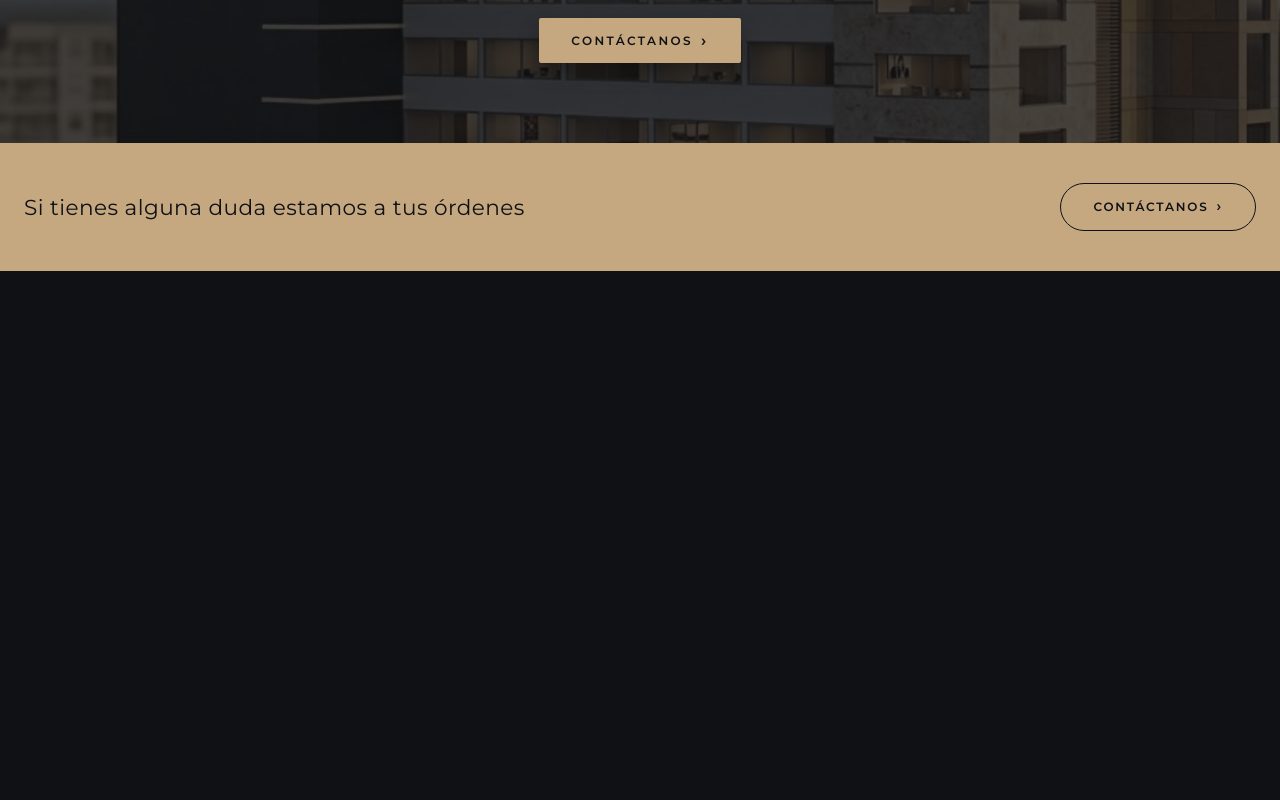
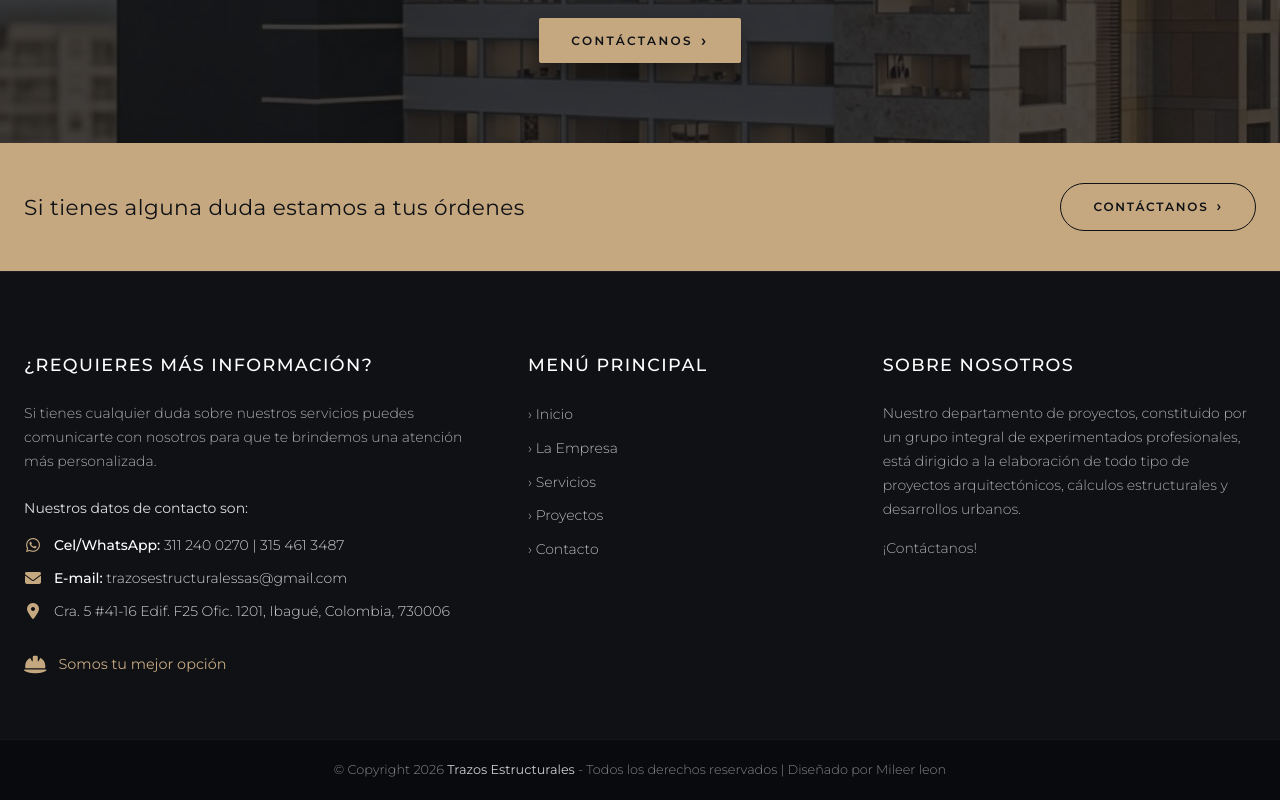
Before and after one commit to Leo1827/trazos-estructurales, a Next.js app: page / in a window 1280 px wide. Shown: the part 2282-3082 px from the top of the page. Before the commit the page ends 2553 px from the top, so only its background shows below. Built offline with nearby package versions, Linux system fonts and the light colour scheme; a web font is replaced by a local one.

Commit message:
feat: add footer responsive

```diff
--- a/app/page.tsx
+++ b/app/page.tsx
@@ -2,6 +2,7 @@ import About from "@/components/About/About";
 import CtaBar from "@/components/CtaBar/CtaBar";
 import CtaParallax from "@/components/CtaParallax/CtaParallax";
 import Feature from "@/components/Feature/Feature";
+import Footer from "@/components/Footer/Footer";
 import Hero from "@/components/Hero/Hero";
 import Navbar from "@/components/Navbar/Navbar";
 
@@ -16,6 +17,7 @@ export default function Home() {
         <About />
         <CtaParallax />
         <CtaBar />
+        <Footer />
       </main>
 
     </>
--- /dev/null
+++ b/components/Footer/Footer.module.css
@@ -0,0 +1,158 @@
+.footer {
+  background-color: var(--dark, #0f1115);
+  color: var(--white, #ffffff);
+  padding-top: 5rem;
+  border-top: 1px solid rgba(255, 255, 255, 0.05);
+}
+
+.container {
+  max-width: 1280px;
+  margin: 0 auto;
+  padding: 0 1.5rem 4rem;
+  display: grid;
+  grid-template-columns: 1fr;
+  gap: 3rem;
+}
+
+@media (min-width: 768px) {
+  .container {
+    grid-template-columns: repeat(2, 1fr);
+  }
+}
+
+@media (min-width: 1024px) {
+  .container {
+    grid-template-columns: 1.2fr 0.8fr 1fr;
+    gap: 3.5rem;
+  }
+}
+
+.column {
+  display: flex;
+  flex-direction: column;
+}
+
+.columnTitle {
+  font-size: 1.1rem;
+  font-weight: 500;
+  letter-spacing: 0.08em;
+  color: var(--white, #ffffff);
+  margin-bottom: 1.5rem;
+  text-transform: uppercase;
+}
+
+.text {
+  color: rgba(255, 255, 255, 0.65);
+  font-size: 0.875rem;
+  font-weight: 300;
+  line-height: 1.7;
+  margin-bottom: 1rem;
+}
+
+.subtext {
+  color: rgba(255, 255, 255, 0.85);
+  font-size: 0.875rem;
+  font-weight: 400;
+  margin: 0.5rem 0 1rem;
+}
+
+/* Lista de Contacto */
+.contactList {
+  list-style: none;
+  padding: 0;
+  margin: 0 0 1.5rem 0;
+  display: flex;
+  flex-direction: column;
+  gap: 0.75rem;
+}
+
+.contactList li {
+  display: flex;
+  align-items: center;
+  gap: 0.75rem;
+  font-size: 0.875rem;
+  color: rgba(255, 255, 255, 0.8);
+  font-weight: 300;
+}
+
+.contactList li i {
+  color: var(--gold, #c5a880);
+  font-size: 1rem;
+  width: 18px;
+  text-align: center;
+}
+
+.contactList li strong {
+  color: var(--white, #ffffff);
+  font-weight: 500;
+}
+
+/* Badge / Sello inferior */
+.badge {
+  display: inline-flex;
+  align-items: center;
+  gap: 0.75rem;
+  color: var(--gold, #c5a880);
+  font-size: 0.9rem;
+  font-weight: 400;
+  margin-top: 0.5rem;
+}
+
+.badge i {
+  font-size: 1.25rem;
+}
+
+/* Lista de Menú */
+.menuList {
+  list-style: none;
+  padding: 0;
+  margin: 0;
+  display: flex;
+  flex-direction: column;
+  gap: 0.6rem;
+}
+
+.menuList a {
+  color: rgba(255, 255, 255, 0.7);
+  text-decoration: none;
+  font-size: 0.875rem;
+  font-weight: 300;
+  transition: all 0.3s ease;
+}
+
+.menuList a:hover {
+  color: var(--gold, #c5a880);
+  padding-left: 4px;
+}
+
+/* Barra de Copyright */
+.bottomBar {
+  background-color: rgba(0, 0, 0, 0.4);
+  border-top: 1px solid rgba(255, 255, 255, 0.05);
+  padding: 1.25rem 1.5rem;
+}
+
+.bottomContainer {
+  max-width: 1280px;
+  margin: 0 auto;
+  display: flex;
+  justify-content: center;
+  align-items: center;
+  text-align: center;
+}
+
+.copyright {
+  color: rgba(255, 255, 255, 0.5);
+  font-size: 0.8rem;
+  font-weight: 300;
+  margin: 0;
+}
+
+.copyright strong {
+  color: rgba(255, 255, 255, 0.8);
+  font-weight: 400;
+}
+
+.linkFooter:hover {
+    color: white;
+}
--- /dev/null
+++ b/components/Footer/Footer.tsx
@@ -0,0 +1,79 @@
+import React from "react";
+import styles from "./Footer.module.css";
+
+export default function Footer() {
+  const currentYear = new Date().getFullYear();
+
+  return (
+    <footer className={styles.footer}>
+      <div className={styles.container}>
+
+        {/* Columna 1: Datos de Contacto */}
+        <div className={styles.column}>
+          <h3 className={styles.columnTitle}>¿REQUIERES MÁS INFORMACIÓN?</h3>
+          <p className={styles.text}>
+            Si tienes cualquier duda sobre nuestros servicios puedes comunicarte con nosotros para que te brindemos una atención más personalizada.
+          </p>
+          <p className={styles.subtext}>Nuestros datos de contacto son:</p>
+
+          <ul className={styles.contactList}>
+
+            <li>
+              <i className="fa-brands fa-whatsapp"></i>
+              <span><strong>Cel/WhatsApp:</strong> 311 240 0270 | 315 461 3487</span>
+            </li>
+            <li>
+              <i className="fa-solid fa-envelope"></i>
+              <span><strong>E-mail:</strong> trazosestructuralessas@gmail.com</span>
+            </li>
+            <li>
+              <i className="fa-solid fa-location-dot"></i>
+              <span>Cra. 5 #41-16 Edif. F25 Ofic. 1201, Ibagué, Colombia, 730006</span>
+            </li>
+          </ul>
+
+          <div className={styles.badge}>
+            <i className="fa-solid fa-helmet-safety"></i>
+            <span>Somos tu mejor opción</span>
+          </div>
+        </div>
+
+        {/* Columna 2: Menú Principal */}
+        <div className={styles.column}>
+          <h3 className={styles.columnTitle}>MENÚ PRINCIPAL</h3>
+          <ul className={styles.menuList}>
+            <li><a href="#inicio">› Inicio</a></li>
+            <li><a href="#nosotros">› La Empresa</a></li>
+            <li><a href="#servicios">› Servicios</a></li>
+            <li><a href="#proyectos">› Proyectos</a></li>
+            <li><a href="#contacto">› Contacto</a></li>
+          </ul>
+        </div>
+
+        {/* Columna 3: Sobre Nosotros */}
+        <div className={styles.column}>
+          <h3 className={styles.columnTitle}>SOBRE NOSOTROS</h3>
+          <p className={styles.text}>
+            Nuestro departamento de proyectos, constituido por un grupo integral de experimentados profesionales, está dirigido a la elaboración de todo tipo de proyectos arquitectónicos, cálculos estructurales y desarrollos urbanos.
+          </p>
+          <p className={styles.text}>
+            ¡Contáctanos!
+          </p>
+        </div>
+
+      </div>
+
+      {/* Barra Inferior - Copyright */}
+      <div className={styles.bottomBar}>
+        <div className={styles.bottomContainer}>
+          <p className={styles.copyright}>
+            © Copyright {currentYear} <strong>Trazos Estructurales</strong> - Todos los derechos reservados | Diseñado por
+            <a className={styles.linkFooter} href="https://mileer-leon.vercel.app/">
+                <span> Mileer leon</span>
+            </a>
+          </p>
+        </div>
+      </div>
+    </footer>
+  );
+}
```
Also changed, not shown: public/images/headerImage4.png (added).
